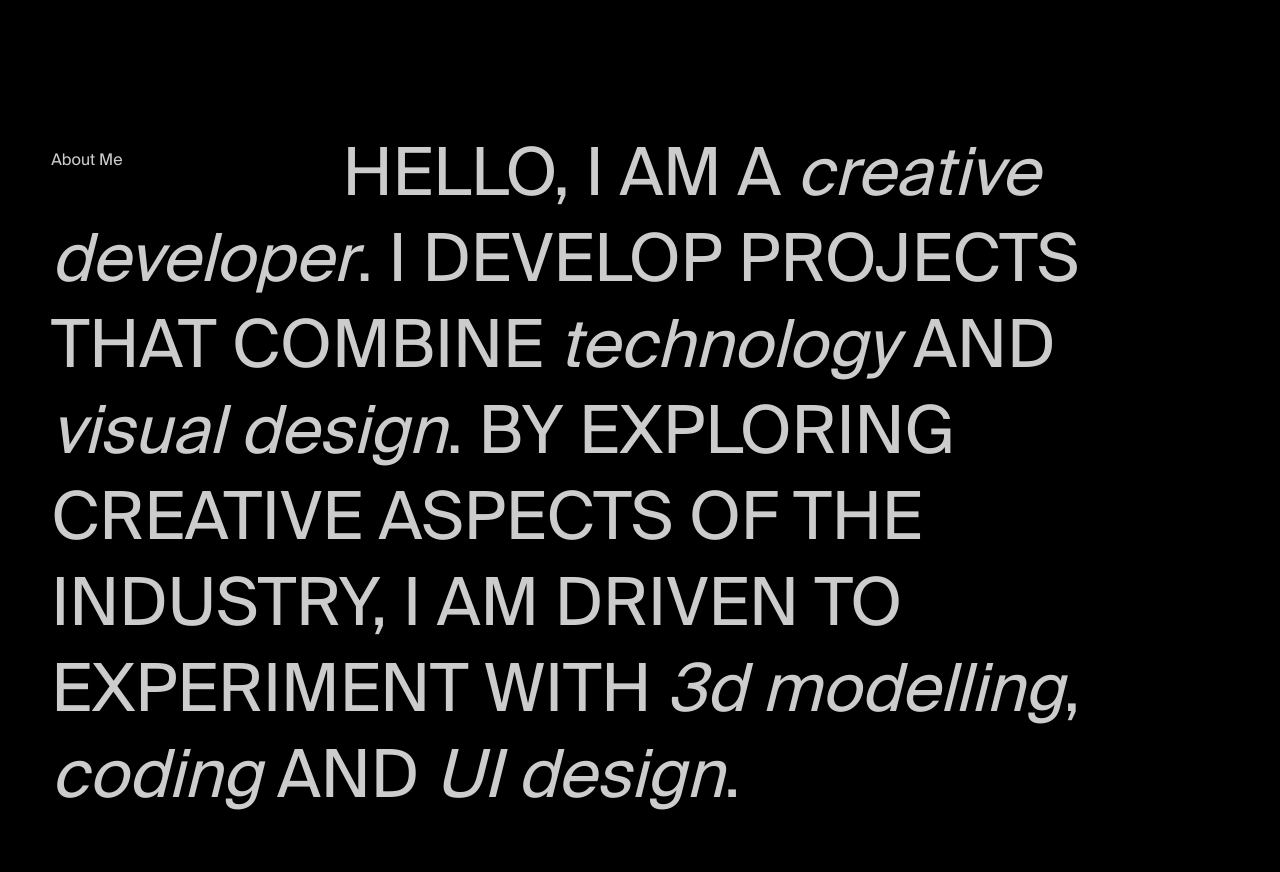
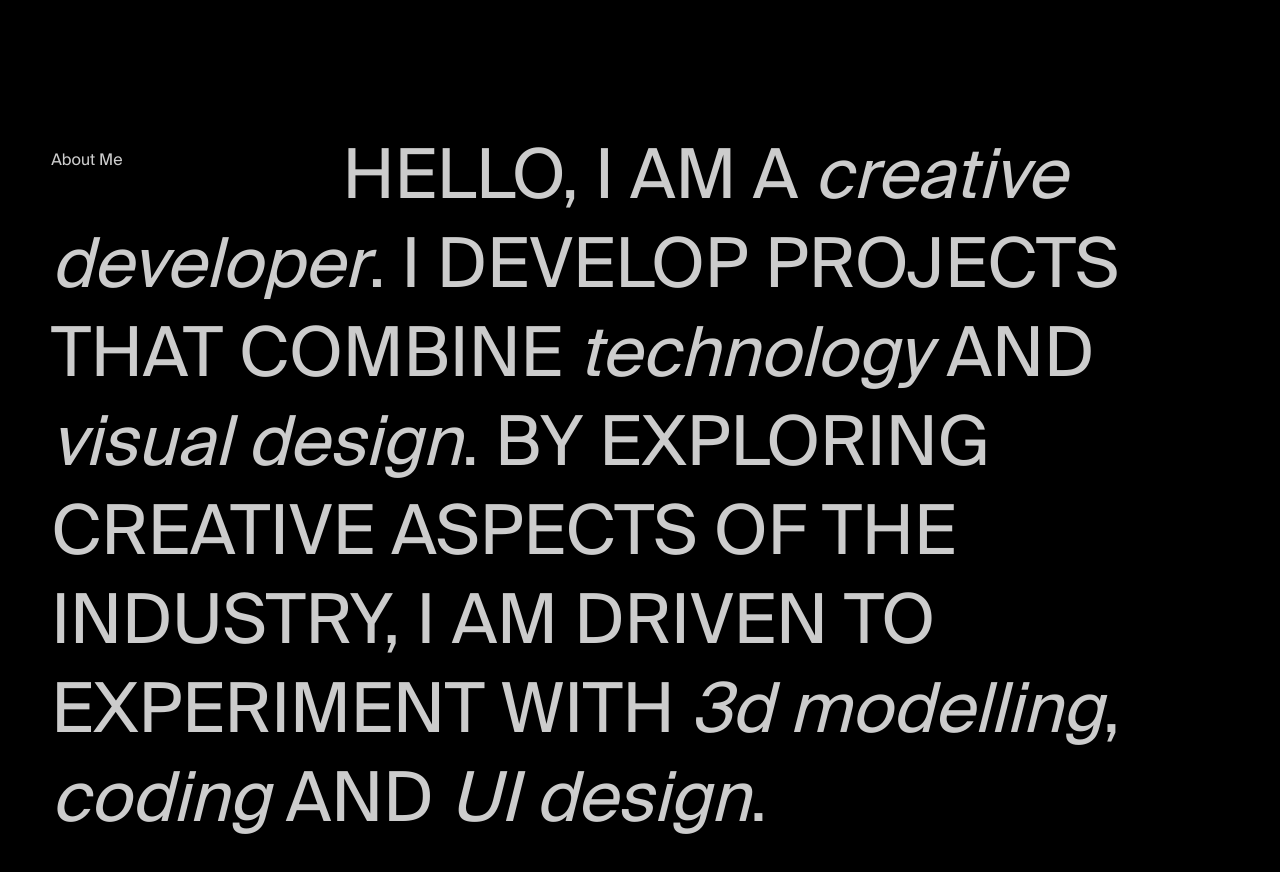
Before and after one commit to Olowodev/my-portfolio-next1.3, a Next.js app: page / in a window 1280 px wide. Shown: the part 720-1592 px from the top of the page. Built offline with nearby package versions, Linux system fonts and the light colour scheme; a web font is replaced by a local one.

Commit message:
Update About.module.css

```diff
--- a/styles/homeStyles/About.module.css
+++ b/styles/homeStyles/About.module.css
@@ -19,7 +19,7 @@
 .paragraph {
     text-indent: 25%;
     color: rgba(255, 255, 255, 0.8);
-    font-size: calc(.7rem + 4.3vw);
+    font-size: calc(.7rem + 4.5vw);
 }
 .paragraph span {
 /*     font-family: 'Saol'; */
```
